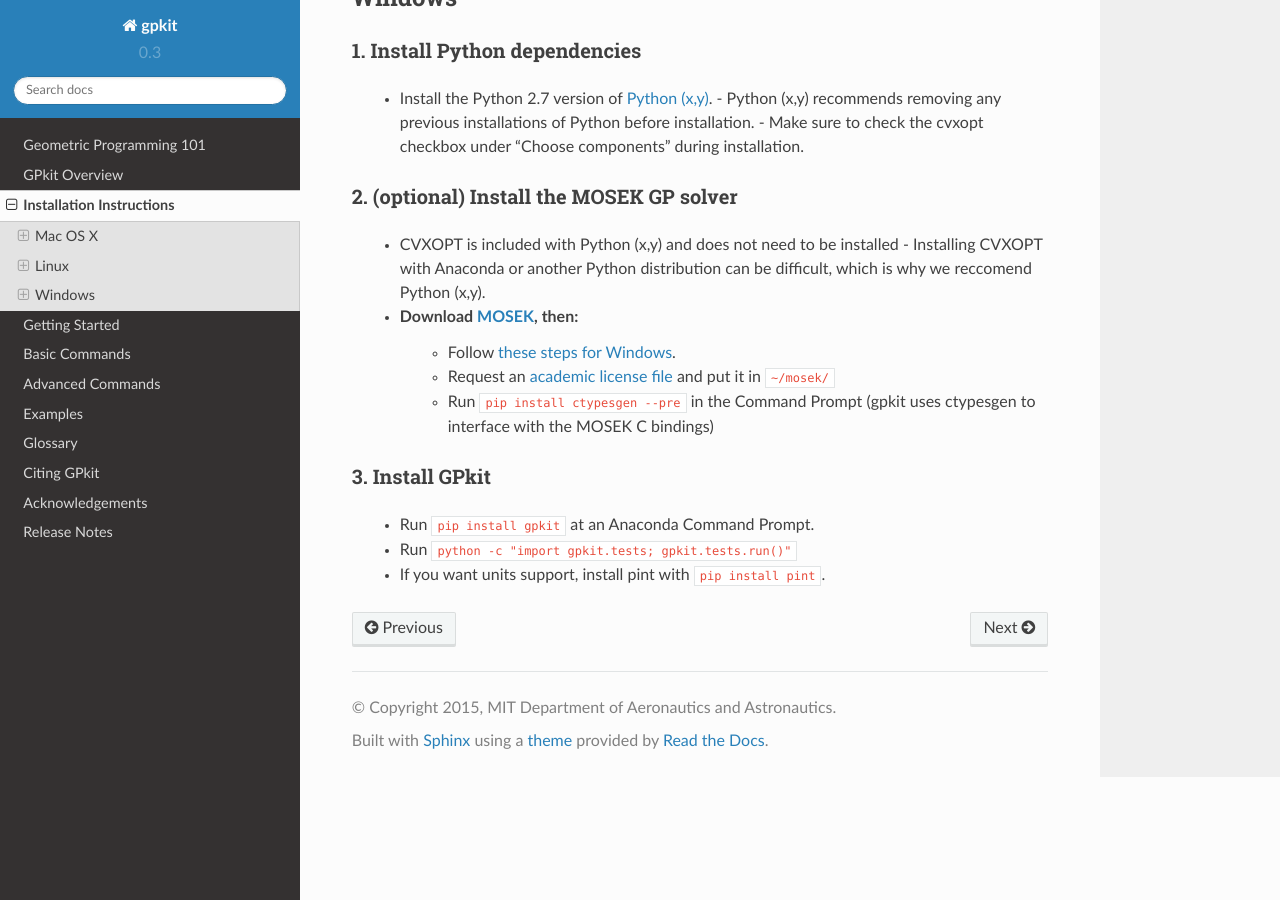
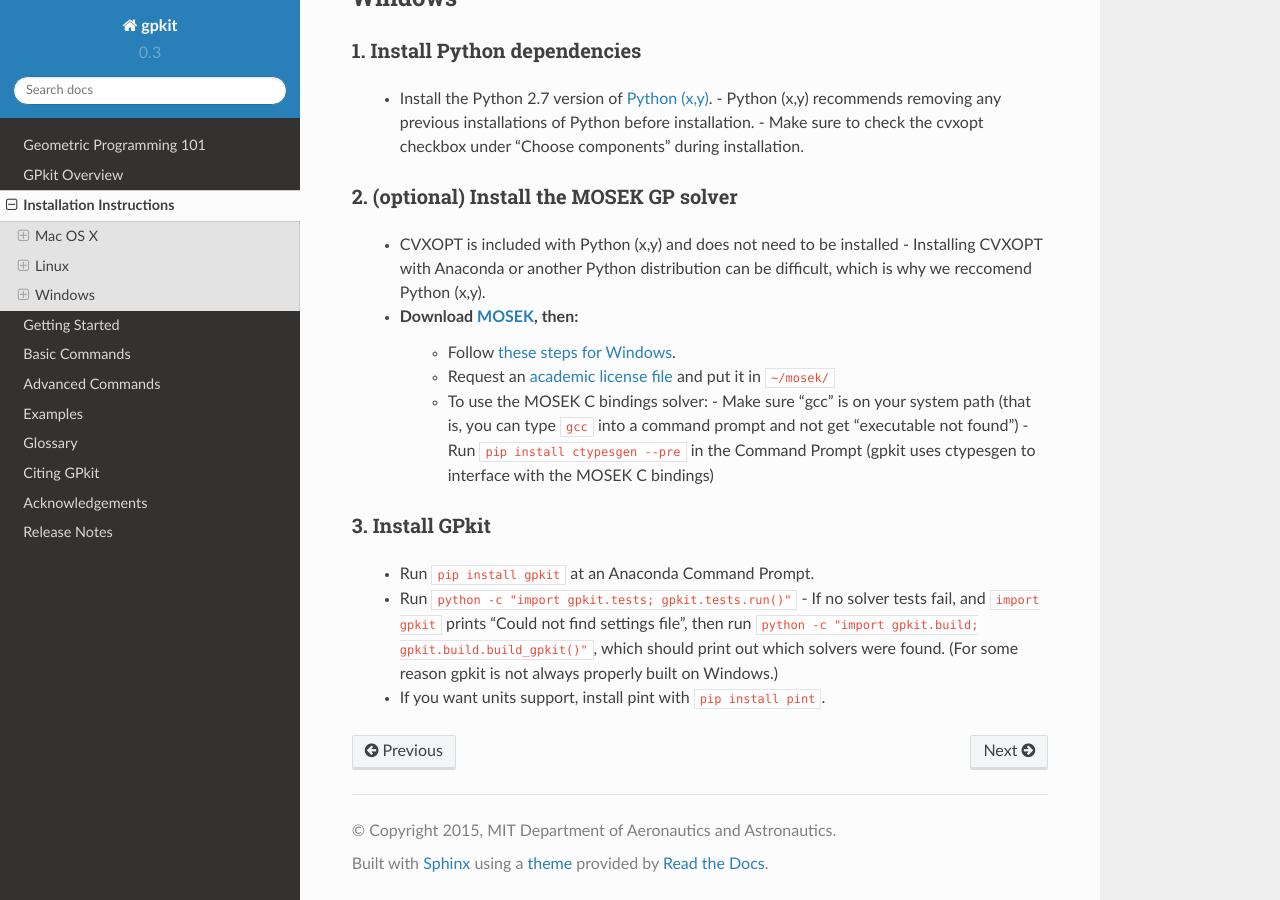
Before and after one commit to convexengineering/gpkit, a Sphinx documentation site: the page built from docs/source/installation.rst, in a window 1280 px wide and 900 px high, scrolled down 1838 px. Built offline with Sphinx 7.4.7 and the Read the Docs theme 2.0.0, drawn with Linux system fonts in a browser that asks for light colours.

Commit message:
Windows manual build instructions

```diff
--- a/docs/source/installation.rst
+++ b/docs/source/installation.rst
@@ -87,11 +87,14 @@
   - Download `MOSEK <http://mosek.com/resources/downloads>`_, then:
       - Follow `these steps for Windows <http://docs.mosek.com/7.0/toolsinstall/Windows_installation.html>`_.
       - Request an `academic license file <http://license.mosek.com/academic>`_ and put it in ``~/mosek/``
-      - Run ``pip install ctypesgen --pre`` in the Command Prompt (gpkit uses ctypesgen to interface with the MOSEK C bindings)
+      - To use the MOSEK C bindings solver:
+        - Make sure "gcc" is on your system path (that is, you can type ``gcc`` into a command prompt and not get "executable not found")
+        - Run ``pip install ctypesgen --pre`` in the Command Prompt (gpkit uses ctypesgen to interface with the MOSEK C bindings)
 
 
 3. Install GPkit
 ++++++++++++++++
   - Run ``pip install gpkit`` at an Anaconda Command Prompt.
   - Run ``python -c "import gpkit.tests; gpkit.tests.run()"``
+    - If no solver tests fail, and ``import gpkit`` prints "Could not find settings file", then run ``python -c "import gpkit.build; gpkit.build.build_gpkit()"``, which should print out which solvers were found. (For some reason gpkit is not always properly built on Windows.)
   - If you want units support, install pint with ``pip install pint``.
```
